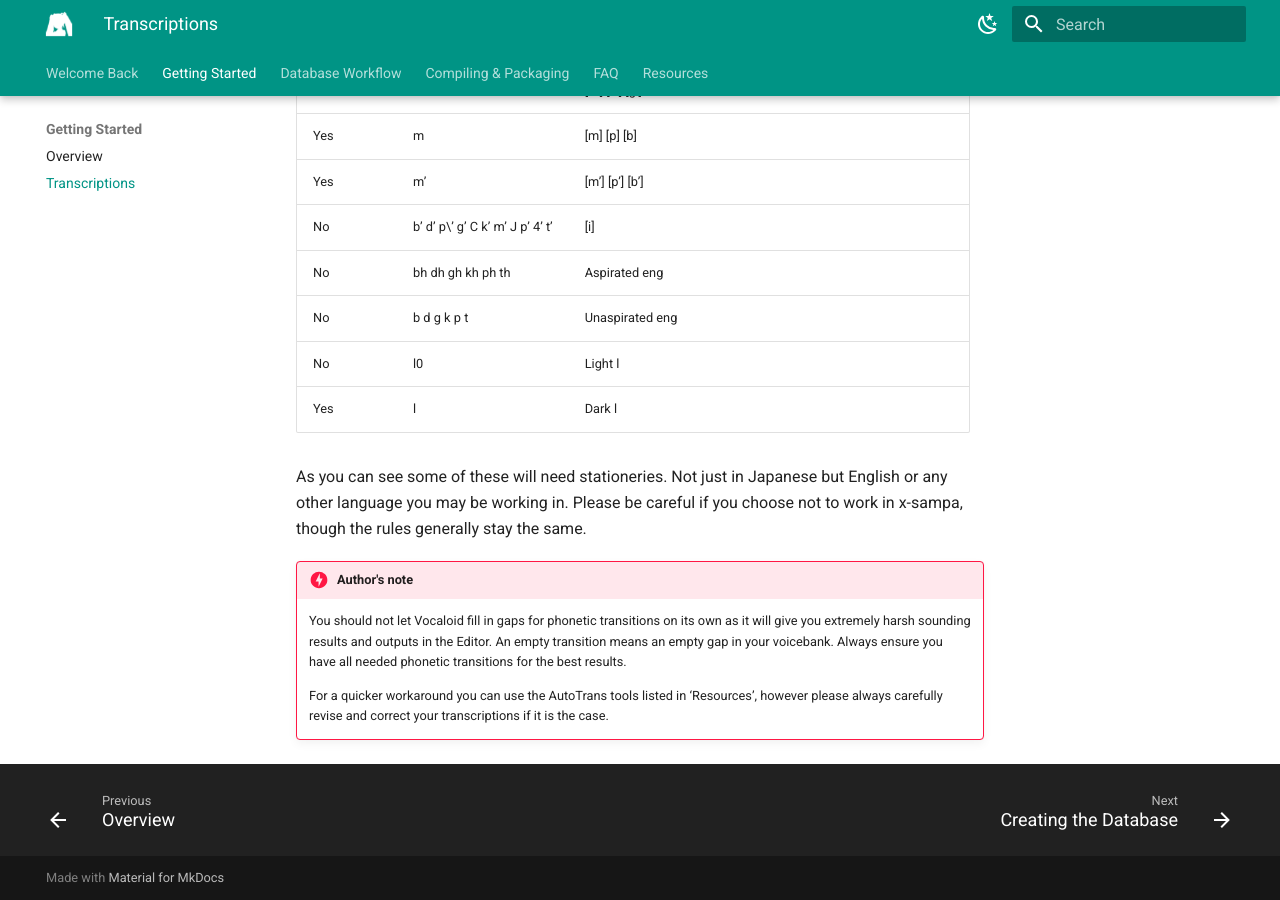
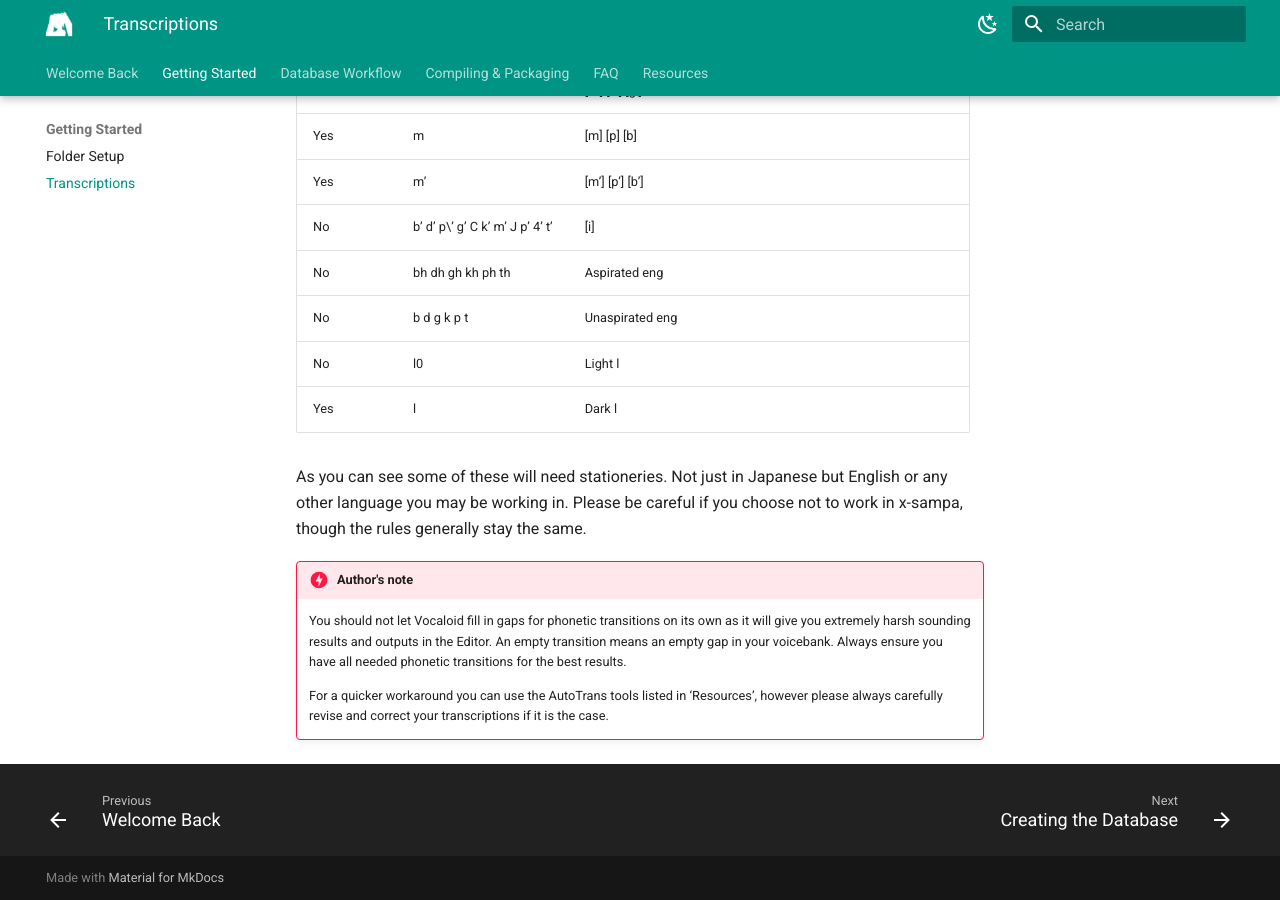
Before and after one commit to aimedb/daisy-db-documentation, an MkDocs documentation site: the page built from daisy db documentation/docs/getting-started/transcriptions.md, in a window 1280 px wide and 900 px high, scrolled down 2100 px. Built offline with MkDocs 1.6.1 and Material for MkDocs 9.7.7, drawn with Linux system fonts in a browser that asks for light colours.

Commit message:
Update mkdocs.yml

```diff
--- a/mkdocs.yml
+++ b/mkdocs.yml
@@ -60,7 +60,7 @@ markdown_extensions:
 nav:
   - Welcome Back: index.md
   - Getting Started:
-      - Overview: getting-started/overview.md
+      - Folder Setup: getting-started/foldersetup.md
       - Transcriptions: getting-started/transcriptions.md
   - Database Workflow:
       - Creating the Database: workflow/starting.md
```
